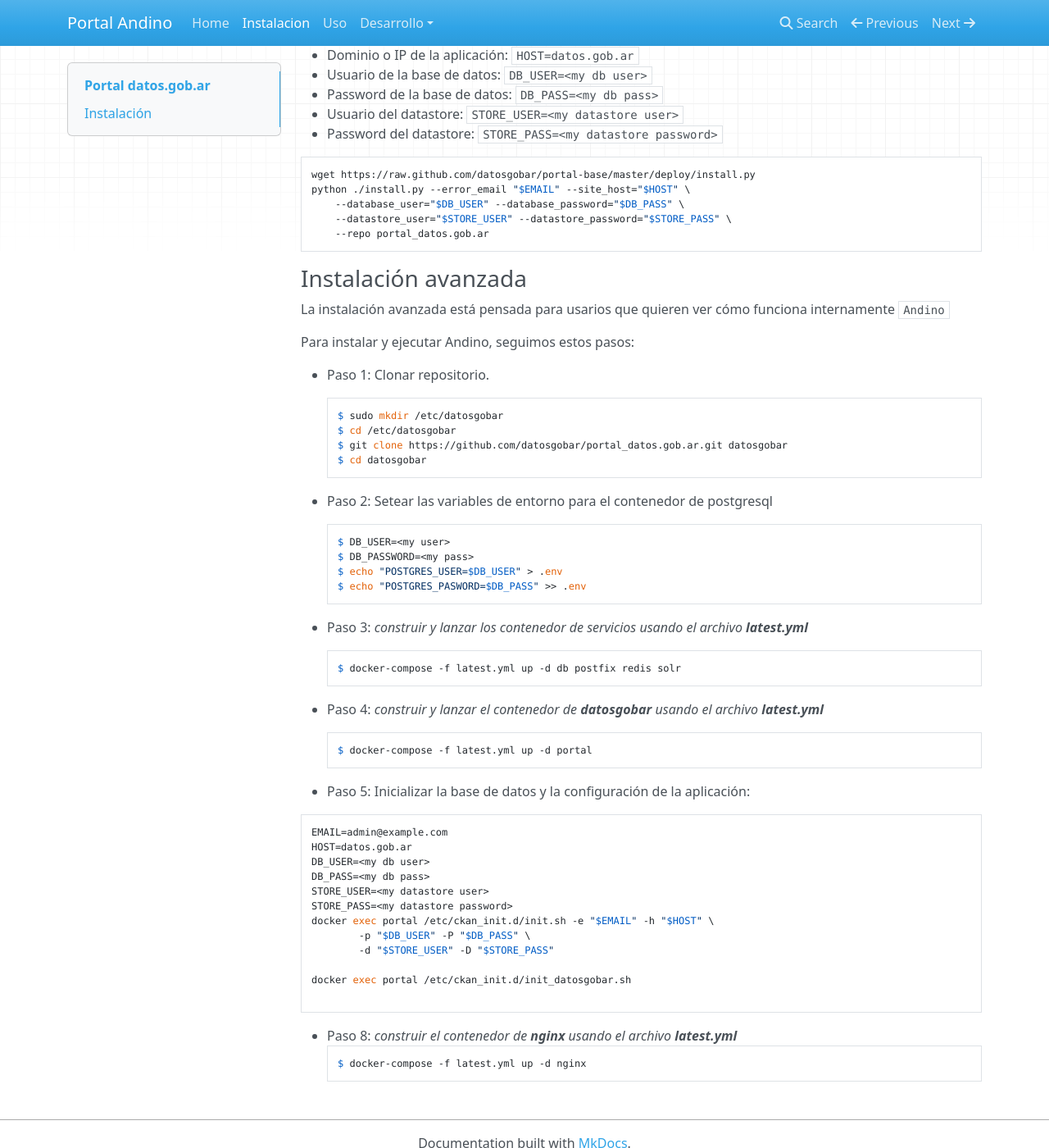
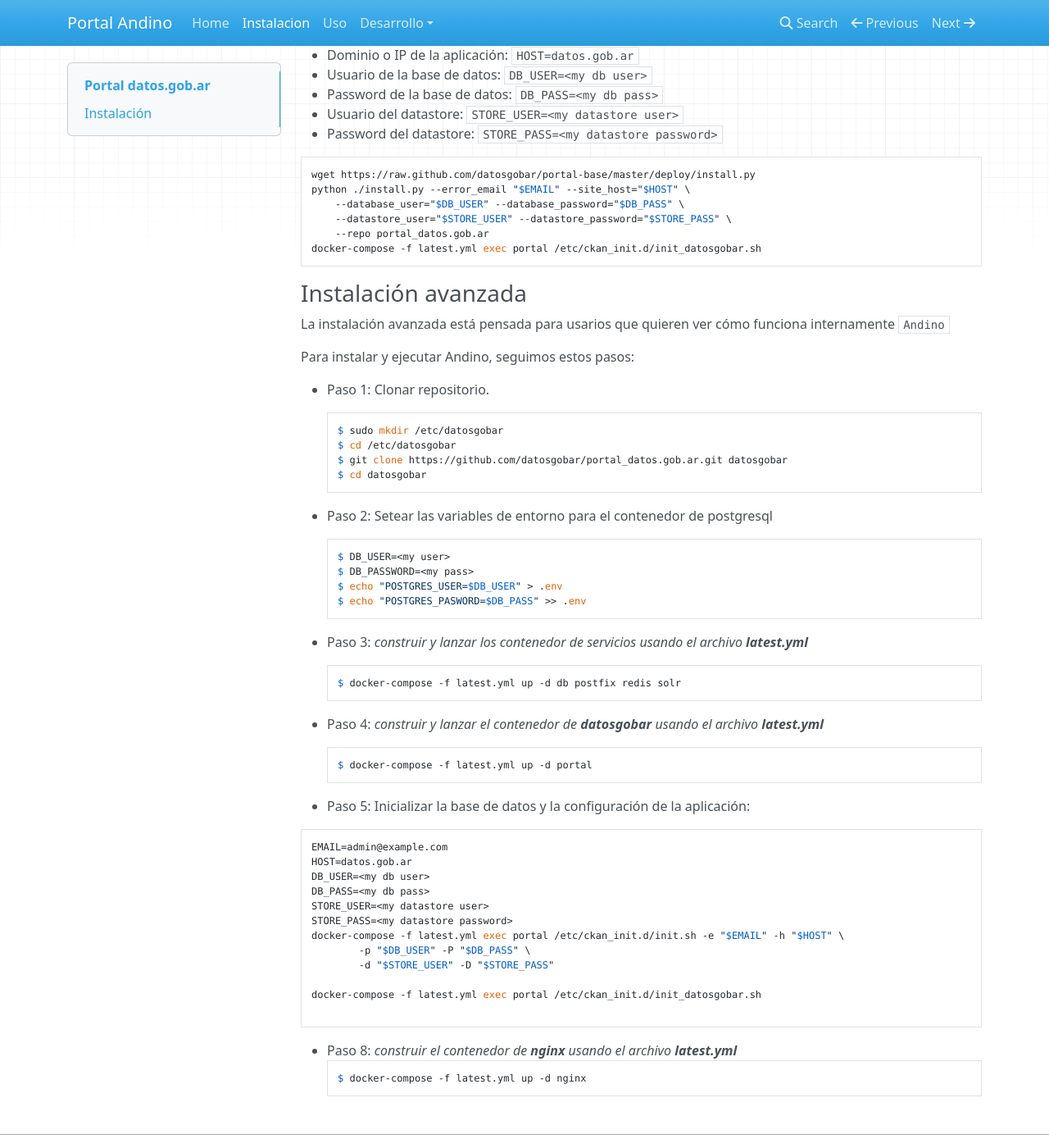
Before and after one commit to datosgobar/portal_datos.gob.ar, an MkDocs documentation site: the page built from docs/setup/install.md, in a window 1280 px wide and 1400 px high, scrolled down 705 px. Shown: the whole window at 82% size. Built offline with MkDocs 1.6.1, drawn with Linux system fonts in a browser that asks for light colours; nearby versions of some CDN libraries; old or Windows-style settings are respelled for this version of MkDocs.

Commit message:
Arreglo la documentacion

````diff
--- a/docs/setup/install.md
+++ b/docs/setup/install.md
@@ -36,6 +36,7 @@ python ./install.py --error_email "$EMAIL" --site_host="$HOST" \
     --database_user="$DB_USER" --database_password="$DB_PASS" \
     --datastore_user="$STORE_USER" --datastore_password="$STORE_PASS" \
     --repo portal_datos.gob.ar
+docker-compose -f latest.yml exec portal /etc/ckan_init.d/init_datosgobar.sh
 ```
 
 ### Instalación avanzada
@@ -77,11 +78,11 @@ DB_USER=<my db user>
 DB_PASS=<my db pass>
 STORE_USER=<my datastore user>
 STORE_PASS=<my datastore password>
-docker exec portal /etc/ckan_init.d/init.sh -e "$EMAIL" -h "$HOST" \
+docker-compose -f latest.yml exec portal /etc/ckan_init.d/init.sh -e "$EMAIL" -h "$HOST" \
         -p "$DB_USER" -P "$DB_PASS" \
         -d "$STORE_USER" -D "$STORE_PASS"
 
-docker exec portal /etc/ckan_init.d/init_datosgobar.sh
+docker-compose -f latest.yml exec portal /etc/ckan_init.d/init_datosgobar.sh
 
 ```
 
````
